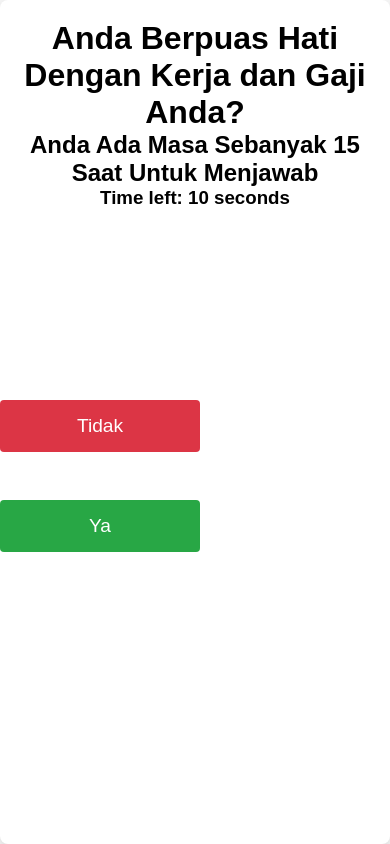
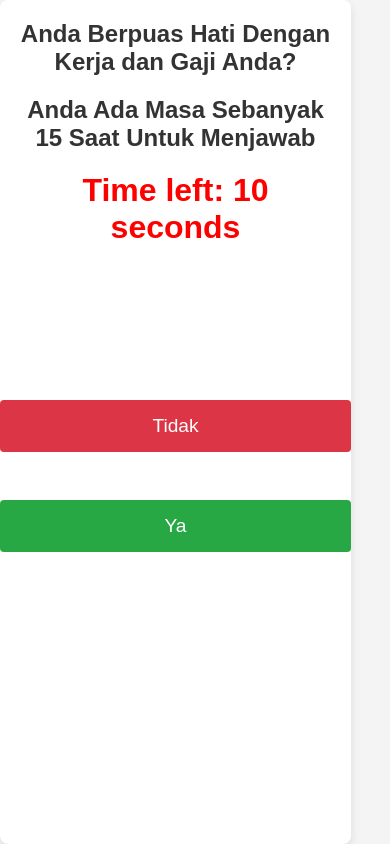
Before and after one commit to denrokokasdi/motivasi, a React (Create React App) app: page / in a window 390 px wide. Built offline with nearby package versions, Linux system fonts and the light colour scheme.

Commit message:
Update App.css

```diff
--- a/src/App.css
+++ b/src/App.css
@@ -20,43 +20,53 @@ body {
   background-color: white;
   border-radius: 8px;
   box-shadow: 0 4px 8px rgba(0, 0, 0, 0.1);
+  width: 90%; /* Adjusted for mobile width */
+  max-width: 400px; /* Limits the width on larger screens */
 }
 
-.title {
+.title1 {
   font-size: 1.5rem;
   margin-bottom: 20px;
   color: #333;
+}
+.timer {
+  font-size: 2rem;
+  margin-bottom: 20px;
+  color: red;
 }
 
 .buttons {
   display: flex;
   justify-content: center;
-  gap: 20px;  /* Increased gap between buttons */
+  align-items: center;
+  gap: 20px;
+  flex-wrap: wrap; /* Allow buttons to wrap on smaller screens */
 }
 
 .button {
-  padding: 15px 30px;  /* Increased size */
-  font-size: 1.2rem;  /* Increased font size */
+  padding: 15px 30px;
+  font-size: 1.2rem;
   color: white;
   border: none;
   border-radius: 4px;
   cursor: pointer;
   transition: background-color 0.3s ease;
-  width: 200px;  /* Fixed button width */
+  width: 100%; /* Full width for mobile view */
+  max-width: 180px; /* Limits width of buttons */
 }
 
 .button:hover {
-  opacity: 0.8;  /* Slight opacity change on hover */
+  opacity: 0.8;
 }
 
 /* Specific button colors */
 .button.ya {
-  background-color: #28a745;  /* Green */
+  background-color: #28a745; /* Green */
 }
 
 .button.tidak {
-  background-color: #dc3545;  /* Red */
-  transition: all 0.5s ease;  /* Smooth transition for movement */
+  background-color: #dc3545; /* Red */
+  transition: all 0.5s ease;
 }
 
 /* Mobile responsive design */
@@ -66,7 +76,12 @@ body {
   }
 
   .buttons {
-    flex-direction: column;
+    flex-direction: column; /* Stack buttons vertically */
     gap: 15px;
   }
+
+  .button {
+    width: 100%; /* Make buttons span the full width */
+    max-width: none; /* Remove max width for stacked buttons */
+  }
 }
```
